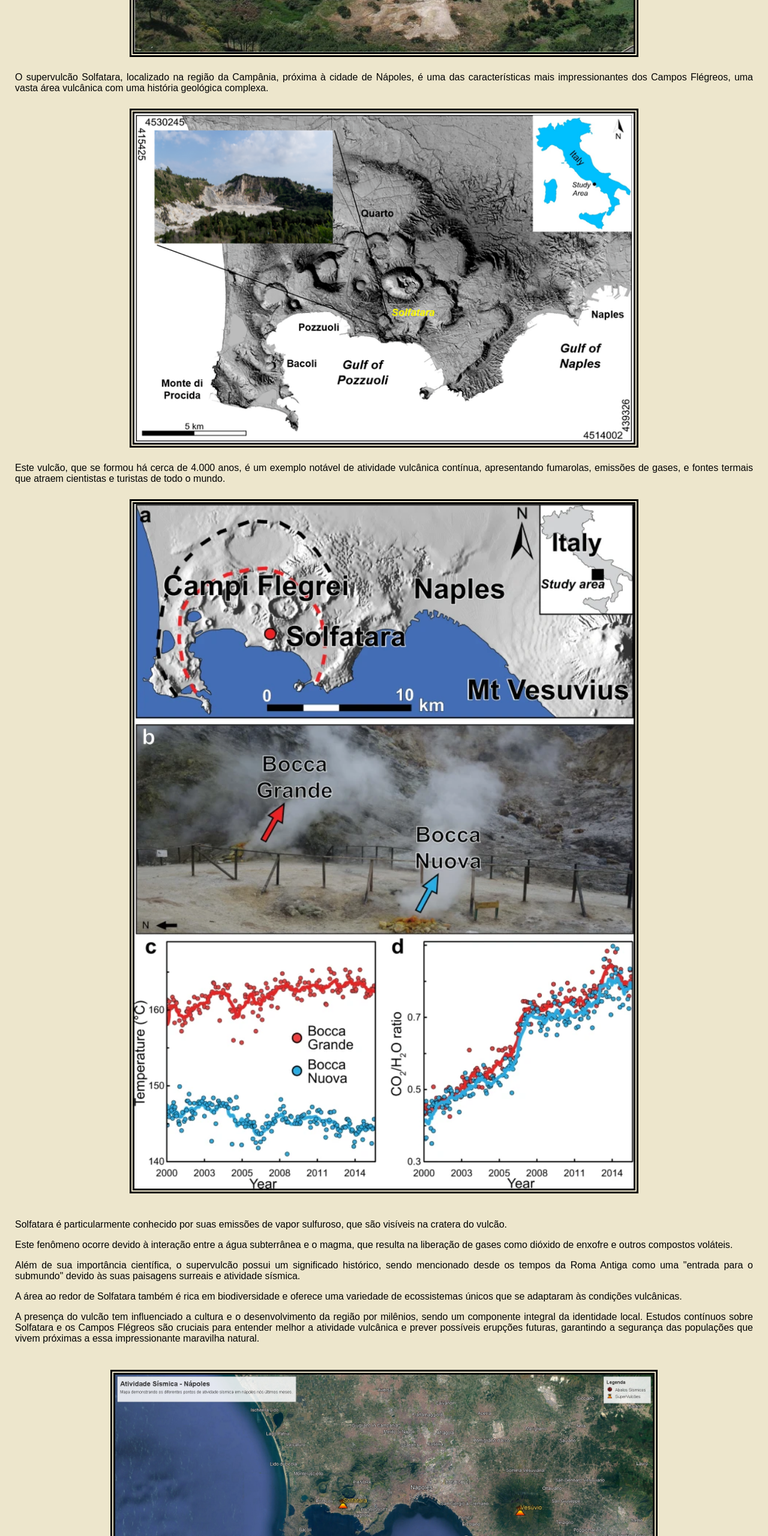
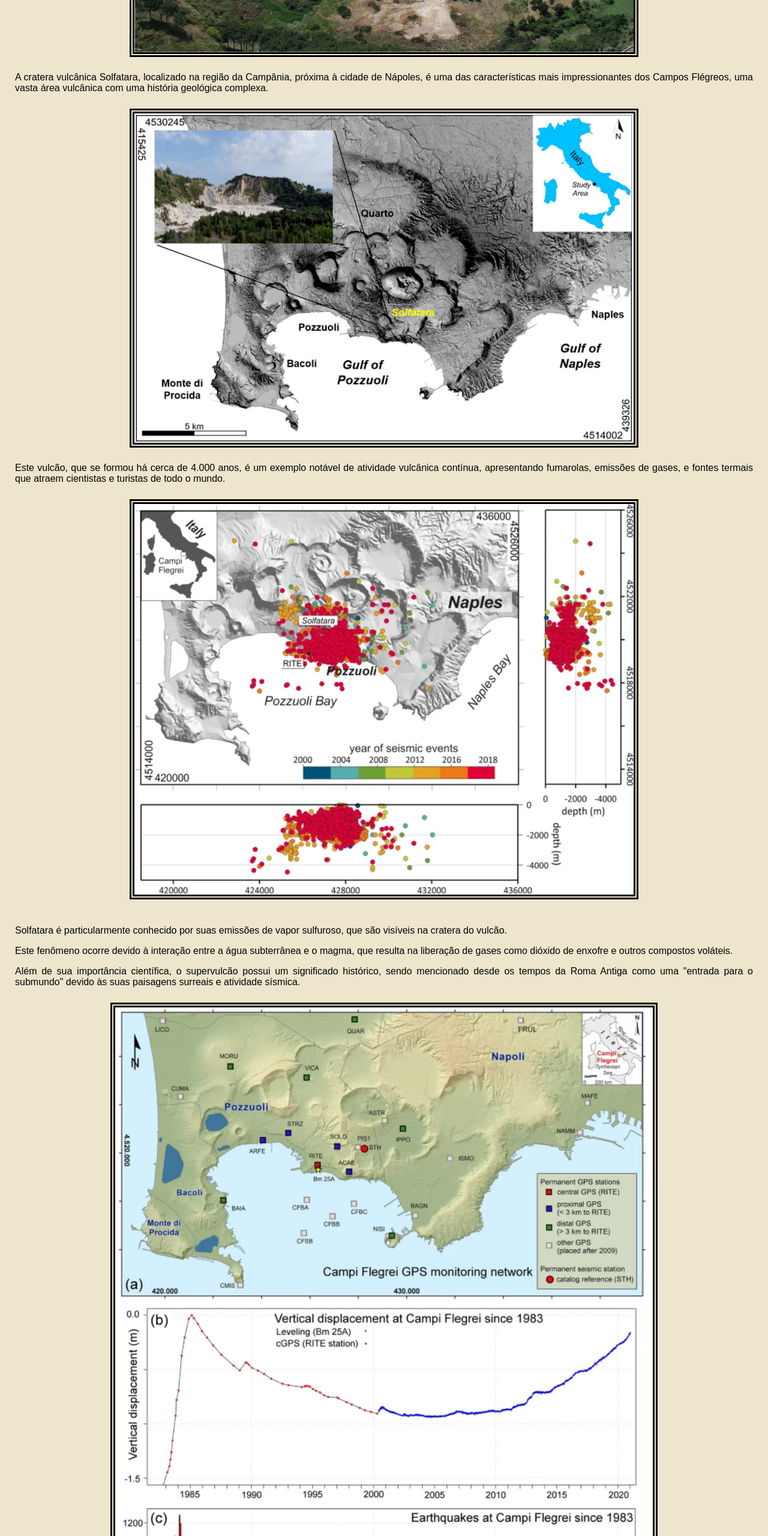
Before and after one commit to homelanderowner/lig-onurb.github.io, a plain HTML site: page index.html in a window 1280 px wide. Shown: the part 1440-4000 px from the top of the page at 60% size. Drawn offline with Linux system fonts and the light colour scheme.

Commit message:
Update index.html

```diff
--- a/index.html
+++ b/index.html
@@ -28,7 +28,7 @@
     </div>
     <div class="p1">
       <p>
-            O supervulcão Solfatara, localizado na região da Campânia, próxima à cidade de Nápoles,
+            A cratera vulcânica Solfatara, localizado na região da Campânia, próxima à cidade de Nápoles,
           é uma das características mais impressionantes dos Campos Flégreos, uma vasta área vulcânica
           com uma história geológica complexa.
       </p>
@@ -45,7 +45,7 @@
   </p>
       </div>
     <div class="box">
-      <img src="/Fotos/IM4.jpg" class="fimage">
+      <img src="/Fotos/IM10.jpg" class="fimage">
     </div>
     <br>
     <div class="p1">
@@ -61,6 +61,11 @@
       sendo mencionado desde os tempos da Roma Antiga como uma "entrada para o submundo"
       devido às suas paisagens surreais e atividade sísmica.
     </P>
+  </div>
+    <div class="box">
+      <img src="/Fotos/IM12.jpg" class="bimage">
+    </div>
+    <div class="p1">
     <p>
       A área ao redor de Solfatara também é rica em biodiversidade e oferece
       uma variedade de ecossistemas únicos que se adaptaram às condições vulcânicas.
@@ -131,6 +136,10 @@
     </div>
 
     <div class="box">
+      <img src="/Fotos/IM4.jpg" class="bimage">
+    </div>
+    <br>
+    <div class="box">
       <img src="/Fotos/IM5.jpg" class="bimage">
     </div>
 
```
